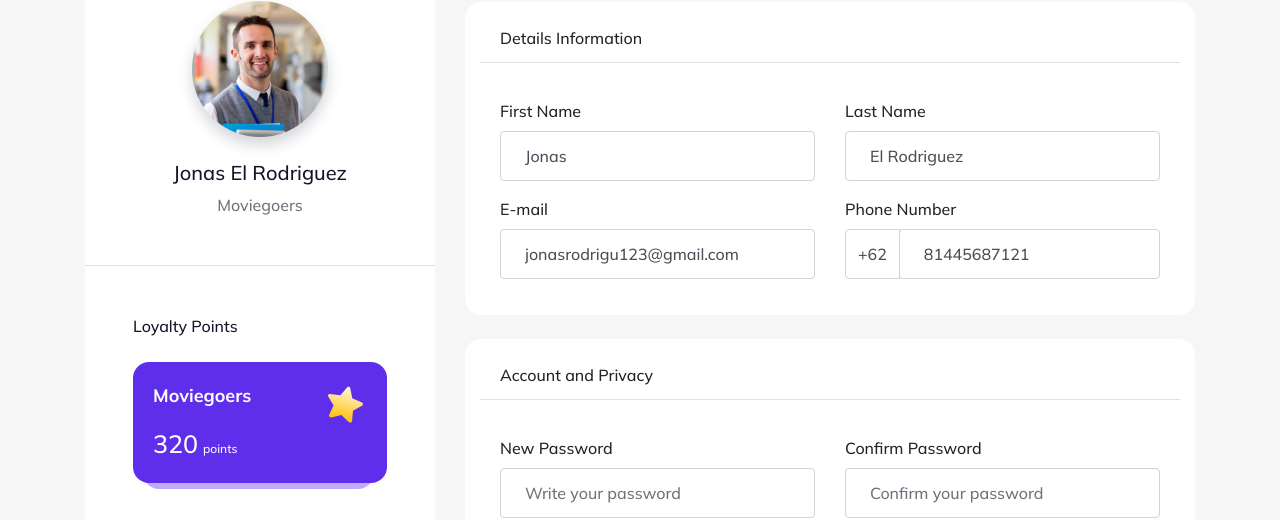
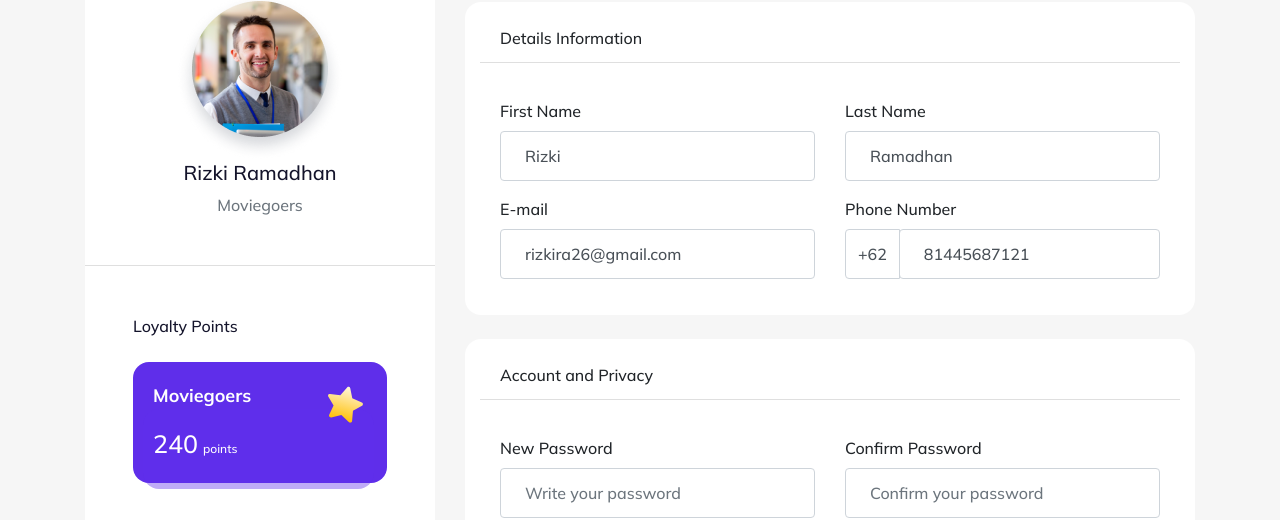
Before and after one commit to rizueu/tickitz-react, a React (Create React App) app: page /profile in a window 1280 px wide. Shown: the part 239-759 px from the top of the page. Built offline with nearby package versions, Linux system fonts and the light colour scheme.

Commit message:
Update User Dashboard Page

```diff
--- /dev/null
+++ b/src/factory/User.js
@@ -0,0 +1,12 @@
+let DataUser = {
+    firstName: "Rizki",
+    lastName: "Ramadhan",
+    moviegoers: true,
+    loyaltyPoints: 240,
+    email: "rizkira26@gmail.com",
+    phoneNumber: "81445687121"
+}
+
+DataUser.fullName = `${DataUser.firstName} ${DataUser.lastName}`;
+
+export default DataUser;
--- a/src/store/index.js
+++ b/src/store/index.js
@@ -1,6 +1,9 @@
-import { selector, atom } from 'recoil';
+import { atom } from 'recoil';
+import User from '../factory/User';
 
-const peekPasswordState = atom({
-    key: 'peekPasswordState',
-    default: false
+const DataUser = atom({
+    key: 'DataUser',
+    default: User
 });
+
+export { DataUser };
--- a/src/views/UserDashboard.js
+++ b/src/views/UserDashboard.js
@@ -1,10 +1,32 @@
 import { Fragment, useState } from 'react';
-import { Container, Row, Col, Card, Form, Button, Nav, InputGroup } from 'react-bootstrap';
+import { Container, Row, Col, Card, Form, Button, Nav, InputGroup, Alert } from 'react-bootstrap';
+import { useRecoilState, useRecoilValue } from 'recoil';
 
 // Import Picture
 import UserPic from '../images/user.png';
 
+// Dummy Data
+import { DataUser } from '../store';
+
 const AccountSettings = () => {
+    const [user, setUser] = useRecoilState(DataUser);
+    const [firstName, setFirstName] = useState(user.firstName);
+    const [lastName, setLastName] = useState(user.lastName);
+    const [email, setEmail] = useState(user.email);
+    const [phoneNumber, setPhoneNumber] = useState(user.phoneNumber);
+    const [updated, setUpdated] = useState(false);
+
+    const submitHandler = () => {
+        setUser({
+            firstName: firstName,
+            lastName: lastName,
+            fullName: firstName + ' ' + lastName,
+            email: email,
+            phoneNumber: phoneNumber
+        });
+        setUpdated(true);
+    }
+
     return (
         <Fragment>
             <Card style={{ borderRadius: "1rem" }} className="border-0 my-4">
@@ -13,35 +35,38 @@ const AccountSettings = () => {
                         <span>Details Information</span>
                     </Card.Header>
                     <Card.Body>
+                        {
+                            updated ? <Alert variant="success" onClose={() => setUpdated(false)} dismissible>Your profile updated.</Alert> : ''
+                        }
                         <Form className="mt-3">
                             <Row>
-                                <Col xs={6}>
+                                <Col md={6}>
                                     <Form.Group>
                                         <Form.Label>First Name</Form.Label>
-                                        <Form.Control type="text" value="Jonas" className="rounded p-4" />
+                                        <Form.Control type="text" onChange={e => setFirstName(e.target.value)} value={firstName} className="rounded p-4" />
                                     </Form.Group>
                                 </Col>
-                                <Col xs={6}>
+                                <Col md={6}>
                                     <Form.Group>
                                         <Form.Label>Last Name</Form.Label>
-                                        <Form.Control type="text" value="El Rodriguez" className="rounded p-4" />
+                                        <Form.Control type="text" onChange={e => setLastName(e.target.value)} value={lastName} className="rounded p-4" />
                                     </Form.Group>
                                 </Col>
                             </Row>
                             <Row>
-                                <Col xs={6}>
+                                <Col md={6}>
                                     <Form.Group>
                                         <Form.Label>E-mail</Form.Label>
-                                        <Form.Control type="email" value="jonasrodrigu123@gmail.com" className="rounded p-4" />
+                                        <Form.Control type="email" onChange={e => setEmail(e.target.value)} value={email} className="rounded p-4" />
                                     </Form.Group>
                                 </Col>
-                                <Col xs={6}>
+                                <Col md={6}>
                                     <Form.Label>Phone Number</Form.Label>
                                     <InputGroup>
                                         <InputGroup.Prepend>
                                             <InputGroup.Text className="bg-white">+62</InputGroup.Text>
                                         </InputGroup.Prepend>
-                                        <Form.Control type="tel" value="81445687121" className="rounded p-4" />
+                                        <Form.Control type="tel" onChange={e => setPhoneNumber(e.target.value)} value={phoneNumber} className="rounded p-4" />
                                     </InputGroup>
                                 </Col>
                             </Row>
@@ -57,13 +82,13 @@ const AccountSettings = () => {
                     <Card.Body>
                         <Form className="mt-3">
                             <Row>
-                                <Col xs={6}>
+                                <Col md={6}>
                                     <Form.Group>
                                         <Form.Label>New Password</Form.Label>
                                         <Form.Control type="password" placeholder="Write your password" className="rounded p-4" />
                                     </Form.Group>
                                 </Col>
-                                <Col xs={6}>
+                                <Col md={6}>
                                     <Form.Group>
                                         <Form.Label>Confirm Password</Form.Label>
                                         <Form.Control type="password" placeholder="Confirm your password" className="rounded p-4" />
@@ -75,7 +100,11 @@ const AccountSettings = () => {
                 </Container>
             </Card>
             <div className="text-center">
-                <Button variant="primary" type="submit" className="rounded-pill mt-2 py-3 w-50">Update changes</Button>
+                <Button
+                    onClick={submitHandler}
+                    variant="primary" type="submit" className="rounded-pill mt-2 py-3 w-50">
+                        Update changes
+                </Button>
             </div>
         </Fragment>
     )
@@ -147,6 +176,7 @@ const OrderHistory = () => {
 
 const UserDashboard = () => {
     const [selectedPage, setSelectedPage] = useState('account-settings');
+    const User = useRecoilValue(DataUser);
 
     return (
         <div style={{ backgroundColor: "#F6F6F6" }} className="py-5">
@@ -165,7 +195,7 @@ const UserDashboard = () => {
                                 </div>
                                 <div className="text-center">
                                     <img src={UserPic} alt="user" className="img-fluid rounded-circle"/>
-                                    <h5>Jonas El Rodriguez</h5>
+                                    <h5>{ User.fullName }</h5>
                                     <span className="text-muted">Moviegoers</span>
                                 </div>
                             </Card.Header>
@@ -186,7 +216,7 @@ const UserDashboard = () => {
                                             </svg>
                                         </div>
                                         <span className="text-white loyalty-points">
-                                            320
+                                            240
                                             <small>points</small>
                                         </span>
                                     </Card.Body>
```
Also changed, not shown: 1 other file (tests, documents, lock files or other folders).
